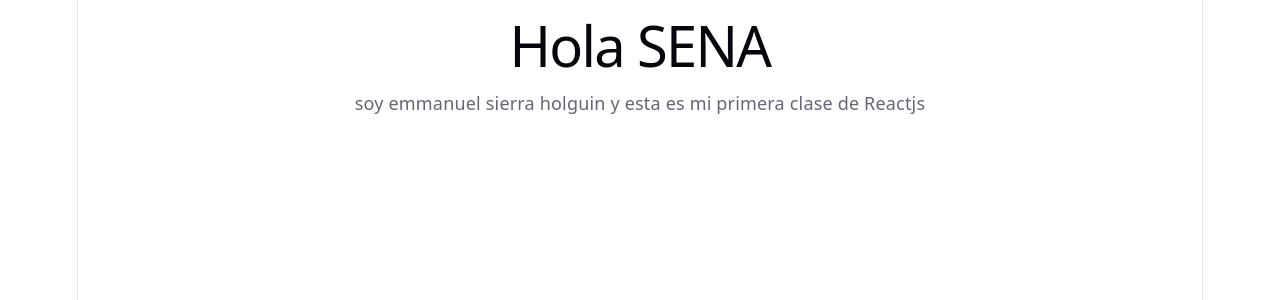
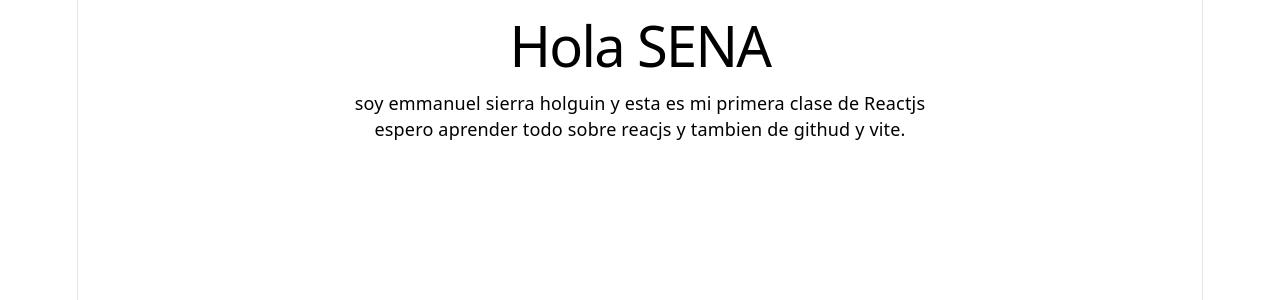
Before and after one commit to CorajeEterno/agenda-adso, a React (Vite) app: page / in a window 1280 px wide. Shown: the top 300 px of the page. Built offline with nearby package versions, Linux system fonts and the light colour scheme.

Commit message:
Personalización del componente App

```diff
--- a/src/App.jsx
+++ b/src/App.jsx
@@ -1,9 +1,10 @@
 export default function App() {
-const fecha = new Date().toLocaleString();
-return (
+    const fecha = new Date().toLocaleString();
+        return (
  <main>
  <h1>Hola SENA</h1>
  <p>soy emmanuel sierra holguin y esta es mi primera clase de Reactjs</p>
+ <p>espero aprender todo sobre reacjs y tambien de githud y vite.</p>
  </main>
 )
 }
--- a/src/index.css
+++ b/src/index.css
@@ -51,6 +51,7 @@
 }
 
 body {
+  background-color: #fff;
   margin: 0;
 }
 
@@ -70,7 +71,7 @@ h1,
 h2 {
   font-family: var(--heading);
   font-weight: 500;
-  color: var(--text-h);
+  color: black;
 }
 
 h1 {
@@ -92,6 +93,7 @@ h2 {
   }
 }
 p {
+  color: black;
   margin: 0;
 }
 
```
